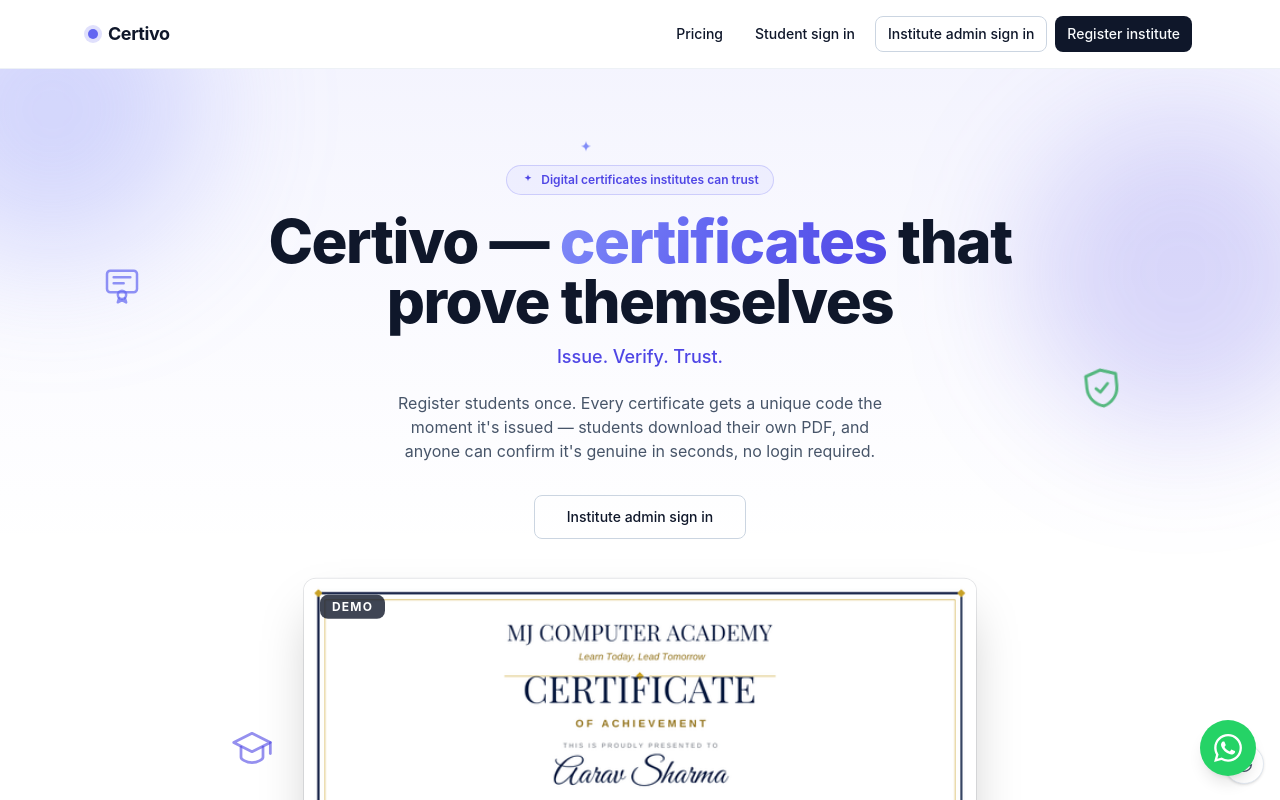
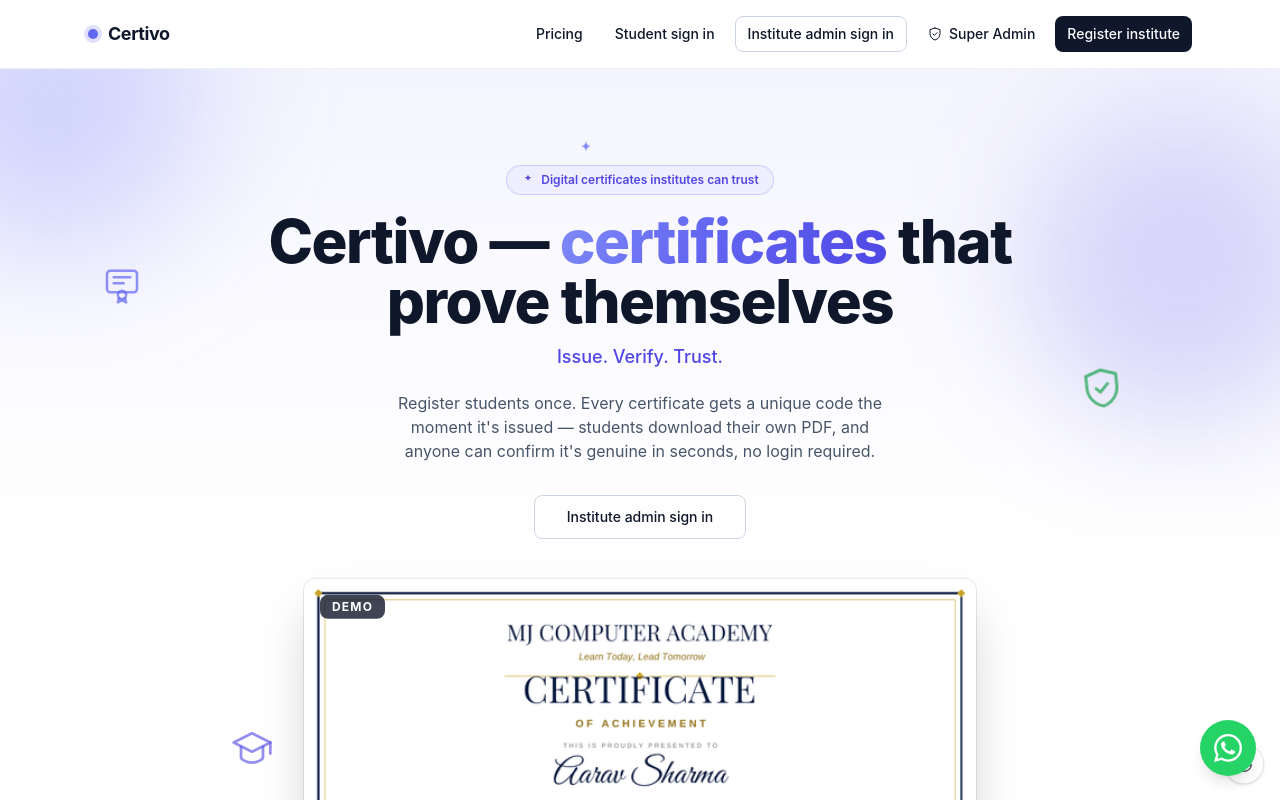
Before and after one commit to chandanvfxcomp/certivo, a Next.js app: page / in a window 1280 px wide. Shown: the top 800 px of the page. Built offline with nearby package versions, Linux system fonts and the light colour scheme; no server answers.

Commit message:
Add Super Admin button to site header (hidden on white-label sites)

```diff
--- a/src/app/page.tsx
+++ b/src/app/page.tsx
@@ -125,6 +125,14 @@
               Institute admin sign in
             </Button>
           </Link>
+          {!brand.isWhiteLabel && (
+            <Link href="/super-admin/login" className="hidden md:inline-block">
+              <Button variant="ghost" size="sm" className="gap-1.5">
+                <ShieldCheckIcon className="h-4 w-4" />
+                Super Admin
+              </Button>
+            </Link>
+          )}
           <Link href="/institute/register">
             <Button size="sm">Register institute</Button>
           </Link>
```
